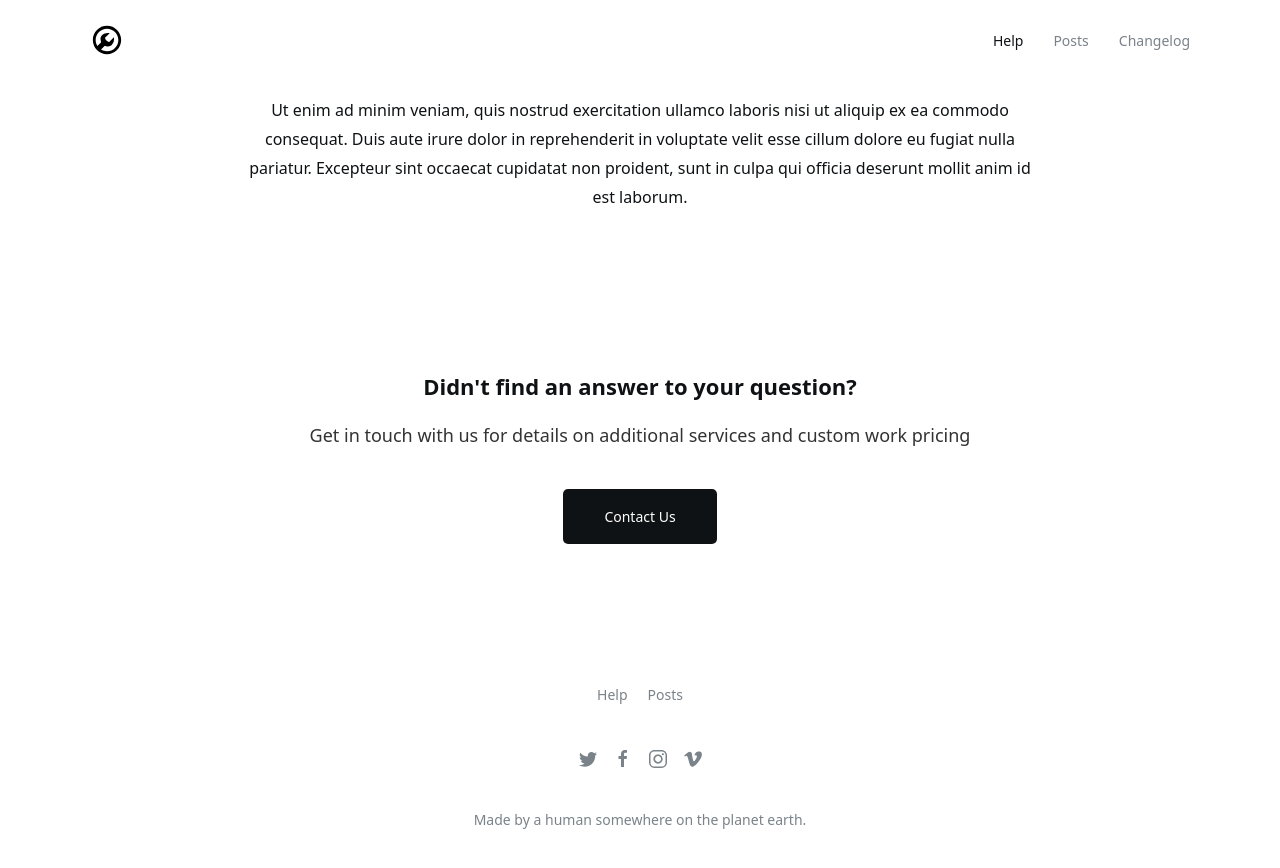
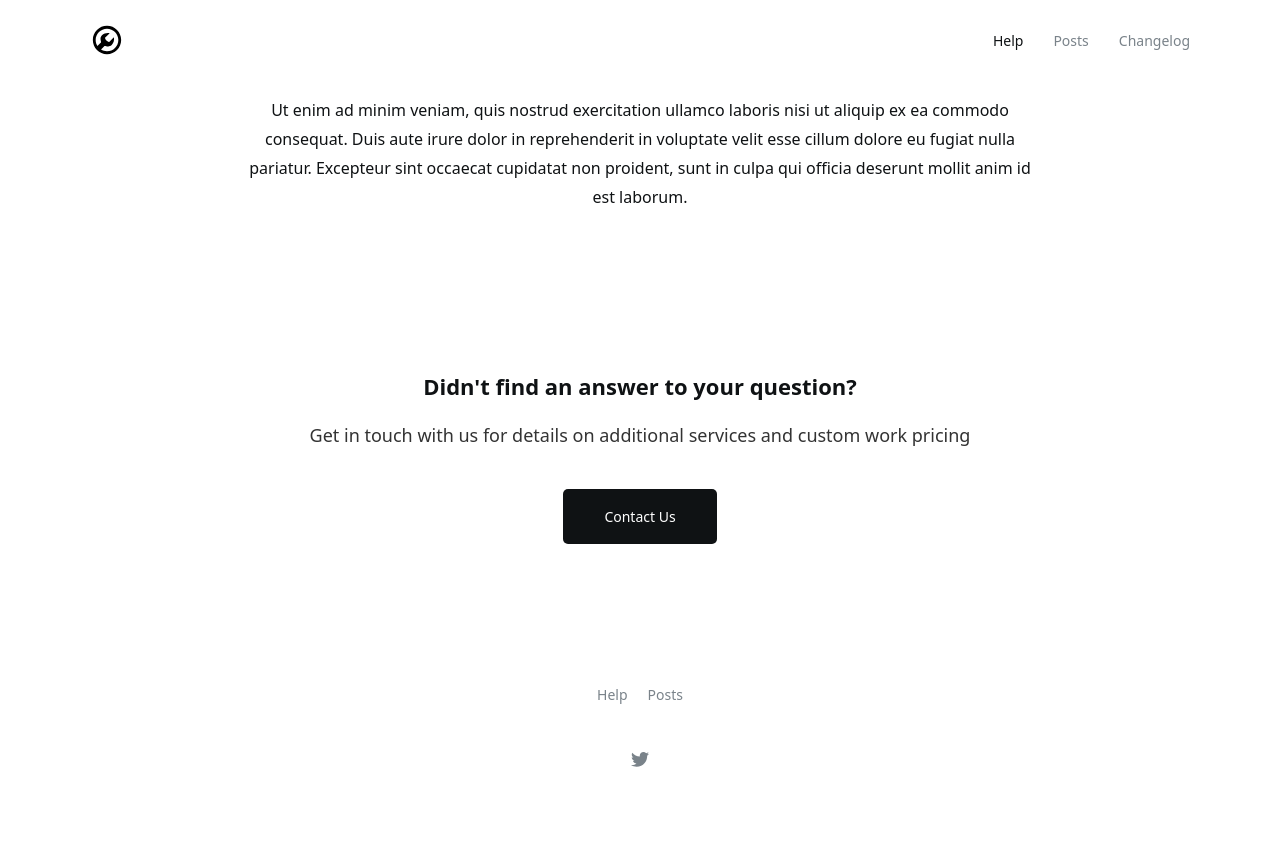
Before and after one commit to mineshaft-docs/mineshaft-docs.github.io, a Jekyll site: the page built from index.md, in a window 1280 px wide and 900 px high, scrolled down 1561 px. Shown: the top 868 px of the window. Built offline with Jekyll 4.4.1, drawn with Linux system fonts in a browser that asks for light colours.

Commit message:
master update

```diff
--- a/_config.yml
+++ b/_config.yml
@@ -29,32 +29,34 @@ author:
 
 # Author settings, displayed on post and doc pages if front matter references author name e.g. author: peter
 authors:
-    peter:
-        name:       Peter Brown
-        github:     PressApps    # Github username for avatar
+    hbeckeri:
+        name:       Harrison
+        github:     hbeckeri
+    ty:
+        name:       Ty
+        github:     yorktronic
 
-# Social icons displayed in footer
 social:
     email:
     website:
-    facebook:       https://www.facebook.com/
+    facebook:
     flickr:
     dribbble:
     github:
     googleplus:
-    instagram:      https://www.instagram.com/
+    instagram:
     linkedin:
     pinterest:
-    twitter:        https://twitter.com/
-    vimeo:          https://vimeo.com/
+    twitter:        https://twitter.com/mineshaft_io
+    vimeo:
     youtube:
 
 # Twitter share button
-twitter_username:
+twitter_username: mineshaft_io
 
 # Default footer image settings
 footer:
-    copyright:      Made by a <a href="https://ivanchromjak.com/">human</a> somewhere on the planet earth.
+    copyright
 
 # Disqus comments shortname, requires Disqus account https://disqus.com/
 disqus:
```
